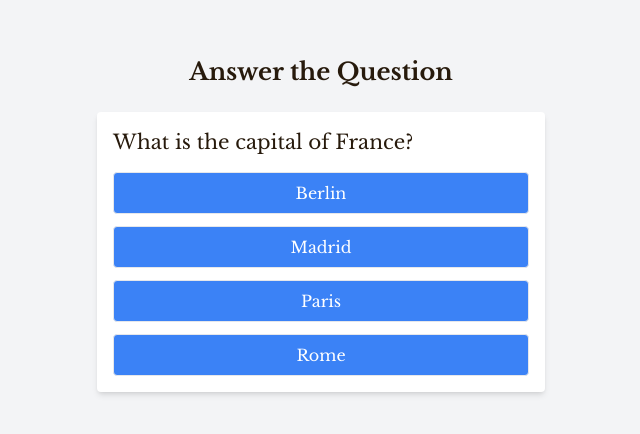
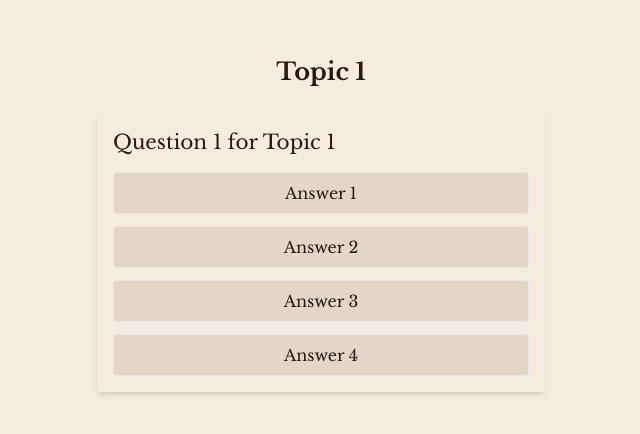
Before and after one commit to fandi2111/Will-it-burn, a Next.js app: page / in a window 1280 px wide. Shown: the part 176-610 px from the top of the page, without its empty margins (319-959 px from the left). Built offline with nearby package versions, Linux system fonts and the light colour scheme.

Commit message:
questions change topic after 2 correct answers

```diff
--- a/src/app/page.tsx
+++ b/src/app/page.tsx
@@ -1,15 +1,4 @@
 "use client";
-// export default function Page() {
-//   return (
-//     <main>
-//       this is the landing page of how app that will revolutionalize the world
-//       trust
-//     </main>
-//   );
-// }
-
-
-
 import React, { useState } from "react";
 import { questions } from "../data/data";
 
@@ -17,60 +6,81 @@ export default function Home() {
   const [currentQuestionIndex, setCurrentQuestionIndex] = useState(0);
   const [selectedAnswer, setSelectedAnswer] = useState<number | null>(null);
   const [score, setScore] = useState(0);
+  const [currentTopic, setCurrentTopic] = useState(1); // Start with topic 1
+  const [correctAnswers, setCorrectAnswers] = useState(0); // Track correct answers per topic
 
   const handleAnswerClick = (answerIndex: number) => {
-    if (answerIndex === questions[currentQuestionIndex].correctAnswer) {
-      setScore(score + 1); // Increment score if the answer is correct
+    const isCorrect =
+      answerIndex === questions[currentTopic - 1][currentQuestionIndex].correctAnswer;
+
+    if (isCorrect) {
+      setScore(score + 1);
+      setCorrectAnswers(correctAnswers + 1); // Increment correct answers for the current topic
     }
-    setSelectedAnswer(answerIndex); // Highlight the selected answer
+
+    setSelectedAnswer(answerIndex);
     setTimeout(() => {
-      // Move to the next question
+      // Check if two questions are answered correctly for the current topic
+      if (correctAnswers + (isCorrect ? 1 : 0) >= 2) {
+        // Move to the next topic
+        setCurrentTopic(currentTopic + 1);
+        setCorrectAnswers(0); // Reset correct answers for the new topic
+        setCurrentQuestionIndex(0); // Reset question index for the new topic
+      } else {
+        // Move to the next question within the same topic
         setCurrentQuestionIndex(currentQuestionIndex + 1);
+      }
+
       setSelectedAnswer(null);
     }, 1000); // 1-second delay before moving to the next question
   };
 
-  const isQuizComplete = currentQuestionIndex >= questions.length;
+  const isQuizComplete = currentTopic > Object.keys(questions).length;
 
   return (
-    <div className="flex flex-col items-center justify-center min-h-screen bg-gray-100 p-4">
+    <div className="flex flex-col items-center justify-center min-h-screen bg-bg p-4">
       <h1 className="text-2xl font-bold mb-6">
-        {isQuizComplete ? "Quiz Completed!" : "Answer the Question"}
+        {isQuizComplete ? "Quiz Completed!" : `Topic ${currentTopic}`}
       </h1>
       {!isQuizComplete ? (
-        <div className="bg-white shadow-md rounded p-4 w-full max-w-md">
+        <div className="bg-bg shadow-md rounded p-4 w-full max-w-md">
           <h2 className="text-xl font-medium mb-4">
-            {questions[currentQuestionIndex].question}
+            {questions[currentTopic - 1][currentQuestionIndex].question}
           </h2>
           <div className="flex flex-col gap-3">
-            {questions[currentQuestionIndex].answers.map((answer, index) => (
+            {questions[currentTopic - 1][currentQuestionIndex].answers.map(
+              (answer, index) => (
                 <button
                   key={index}
                   className={`py-2 px-4 border rounded transition-colors ${
                     selectedAnswer === index
-                    ? index === questions[currentQuestionIndex].correctAnswer
-                      ? "bg-green-500 text-white"
-                      : "bg-red-500 text-white"
-                    : "bg-blue-500 text-white hover:bg-blue-600"
+                      ? index ===
+                        questions[currentTopic - 1][currentQuestionIndex].correctAnswer
+                        ? "bg-accent text-fg"
+                        : "bg-wrong text-fg"
+                      : "bg-secondary text-fg hover:bg-primary"
                   }`}
                   onClick={() => handleAnswerClick(index)}
                   disabled={selectedAnswer !== null}
                 >
                   {answer}
                 </button>
-            ))}
+              )
+            )}
           </div>
         </div>
       ) : (
-        <div className="bg-white shadow-md rounded p-4 w-full max-w-md">
+        <div className="bg-bg shadow-md rounded p-4 w-full max-w-md">
           <h2 className="text-xl font-medium mb-4">
-            Your score: {score}/{questions.length}
+            Your total score: {score}
           </h2>
           <button
-            className="py-2 px-4 bg-blue-500 text-white rounded hover:bg-blue-600"
+            className="py-2 px-4 bg-secondary text-fg rounded hover:bg-primary"
             onClick={() => {
+              setCurrentTopic(1); // Restart from topic 1
               setCurrentQuestionIndex(0);
               setScore(0);
+              setCorrectAnswers(0);
             }}
           >
             Restart Quiz
--- a/src/data/data.js
+++ b/src/data/data.js
@@ -1,20 +1,48 @@
+// export const questions = [
+//     {
+//       id: 1,
+//       question: "What is the capital of France?",
+//       answers: ["Berlin", "Madrid", "Paris", "Rome"],
+//       correctAnswer: 2, // Index of "Paris"
+//     },
+//     {
+//       id: 2,
+//       question: "What is 2 + 2?",
+//       answers: ["3", "4", "5", "6"],
+//       correctAnswer: 1, // Index of "4"
+//     },
+//     {
+//       id: 3,
+//       question: "What is the largest planet in our solar system?",
+//       answers: ["Earth", "Mars", "Jupiter", "Saturn"],
+//       correctAnswer: 2, // Index of "Jupiter"
+//     },
+//   ];
+
 export const questions = [
+    [
       {
-      id: 1,
-      question: "What is the capital of France?",
-      answers: ["Berlin", "Madrid", "Paris", "Rome"],
-      correctAnswer: 2, // Index of "Paris"
+        question: "Question 1 for Topic 1",
+        answers: ["Answer 1", "Answer 2", "Answer 3", "Answer 4"],
+        correctAnswer: 0,
       },
       {
-      id: 2,
-      question: "What is 2 + 2?",
-      answers: ["3", "4", "5", "6"],
-      correctAnswer: 1, // Index of "4"
+        question: "Question 2 for Topic 1",
+        answers: ["Answer 1", "Answer 2", "Answer 3", "Answer 4"],
+        correctAnswer: 1,
+      },
+    ],
+    [
+      {
+        question: "Question 1 for Topic 2",
+        answers: ["Answer 1", "Answer 2", "Answer 3", "Answer 4"],
+        correctAnswer: 2,
       },
       {
-      id: 3,
-      question: "What is the largest planet in our solar system?",
-      answers: ["Earth", "Mars", "Jupiter", "Saturn"],
-      correctAnswer: 2, // Index of "Jupiter"
+        question: "Question 2 for Topic 2",
+        answers: ["Answer 1", "Answer 2", "Answer 3", "Answer 4"],
+        correctAnswer: 3,
       },
+    ],
+    // Add more topics as needed
   ];
--- a/tailwind.config.ts
+++ b/tailwind.config.ts
@@ -14,6 +14,7 @@ export default {
         primary: "#d5bdaf",
         secondary: "#e3d5ca",
         accent: "#9ec58d",
+        wrong: "#c76c5f"
       },
       fontFamily: {
         header: ["var(--font-league-spartan)"],
```
Lines whose indentation alone changed are shown as unchanged.
